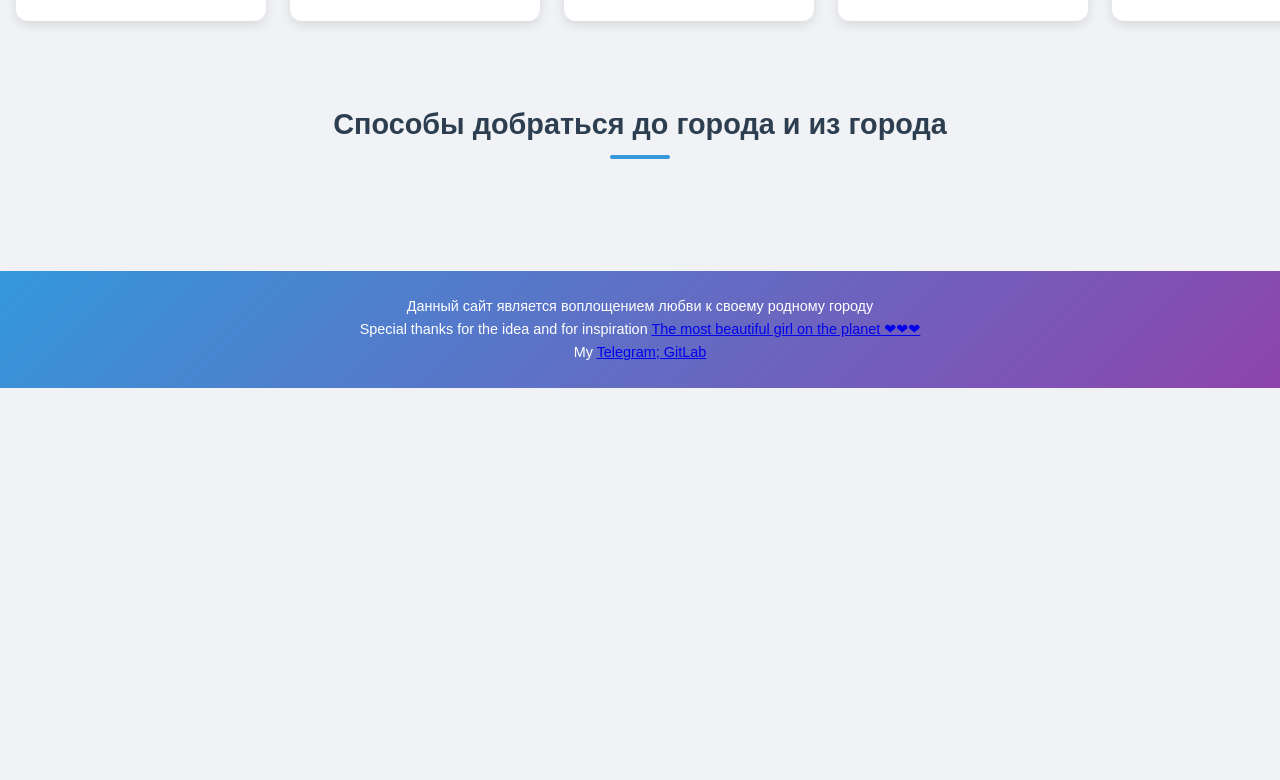
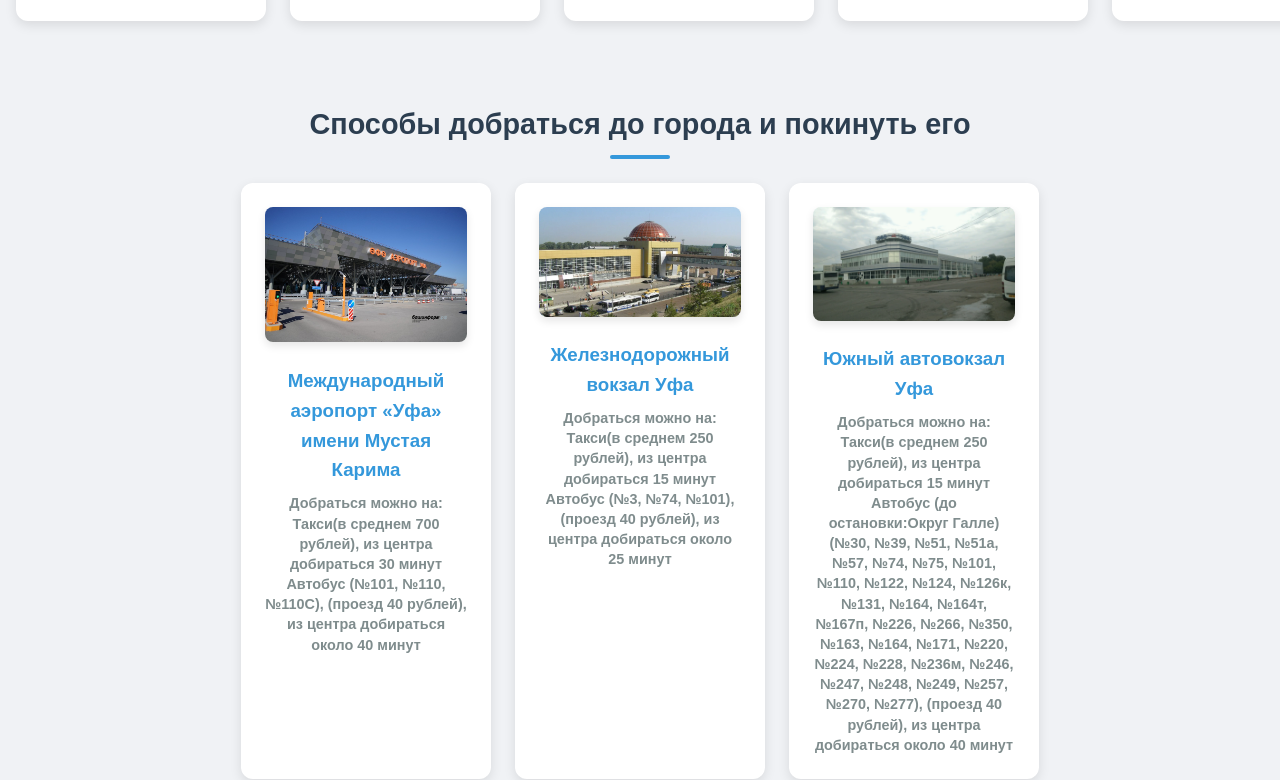
Before and after one commit to s1koru/UFA_site_final, a plain HTML site: page index.html in a window 1280 px wide. Shown: the part 3552-4332 px from the top of the page. Before the commit the page ends 3940 px from the top, so only its background shows below. Drawn offline with Linux system fonts and the light colour scheme.

Commit message:
Закончена секция транспорта

```diff
--- a/index.html
+++ b/index.html
@@ -261,7 +261,45 @@
         </div>
     </section>
     <section id = "transport" class="section">
-        <h2>Способы добраться до города и из города</h2>
+        <h2>Способы добраться до города и покинуть его</h2>
+        <div class="grid">
+            <div class="card">
+                <a href = "https://www.airportufa.ru/">
+                    <img src ="images/airport.jpg" alt ="Международный аэропорт «Уфа» имени Мустая Карима">
+                    <h3>Международный аэропорт «Уфа» имени Мустая Карима</h3>
+                    <p>Добраться можно на:
+                        <ol>
+                            <ul><p>Такси(в среднем 700 рублей), из центра добираться 30 минут</p> </ul>
+                            <ul><p>Автобус (№101, №110, №110С), (проезд 40 рублей), из центра добираться около 40 минут </p></ul>
+                        </ol>
+                    </p>
+                </a>
+            </div>
+            <div class="card">
+                <a href = "https://www.rzd.ru/ru/9523/page/60533?station=202">
+                    <img src ="images/RZD.jpg" alt ="Железнодорожный вокзал Уфа">
+                    <h3>Железнодорожный вокзал Уфа</h3>
+                    <p>Добраться можно на:
+                        <ol>
+                            <ul><p>Такси(в среднем 250 рублей), из центра добираться 15 минут</p> </ul>
+                            <ul><p>Автобус (№3, №74, №101), (проезд 40 рублей), из центра добираться около 25 минут </p></ul>
+                        </ol>
+                    </p>
+                </a>
+            </div>
+            <div class="card">
+                <a href = "https://bashauto.ru/">
+                    <img src ="images/auto.jpg" alt ="Южный автовокзал Уфа">
+                    <h3>Южный автовокзал Уфа</h3>
+                    <p>Добраться можно на:
+                        <ol>
+                            <ul><p>Такси(в среднем 250 рублей), из центра добираться 15 минут</p> </ul>
+                            <ul><p>Автобус (до остановки:<strong>Округ Галле</strong>) (№30, №39, №51, №51а, №57, №74, №75, №101, №110, №122, №124, №126к, №131, №164, №164т, №167п, №226, №266, №350, №163, №164, №171, №220, №224, №228, №236м, №246, №247, №248, №249, №257, №270, №277), (проезд 40 рублей), из центра добираться около 40 минут </p></ul>
+                        </ol>
+                    </p>
+                </a>
+            </div>
+        </div>
     </section>
     <footer>
         <p>Данный сайт является воплощением любви к своему родному городу</p>
--- a/styles.css
+++ b/styles.css
@@ -92,7 +92,11 @@ h2::after {
     justify-items: center; /* Центрируем карточки в ячейках */
 }
 
-
+#transport .grid {
+    display: flex;
+    justify-content: center;  /* Центрирует карточки по горизонтали */
+    gap: 1.5rem;  /* Задаёт расстояние между карточками */
+}
 
 .card {
     background: #fff;
```
Also changed, not shown: images/RZD.jpg (added), images/airport.jpg (added), images/auto.jpg (added).
